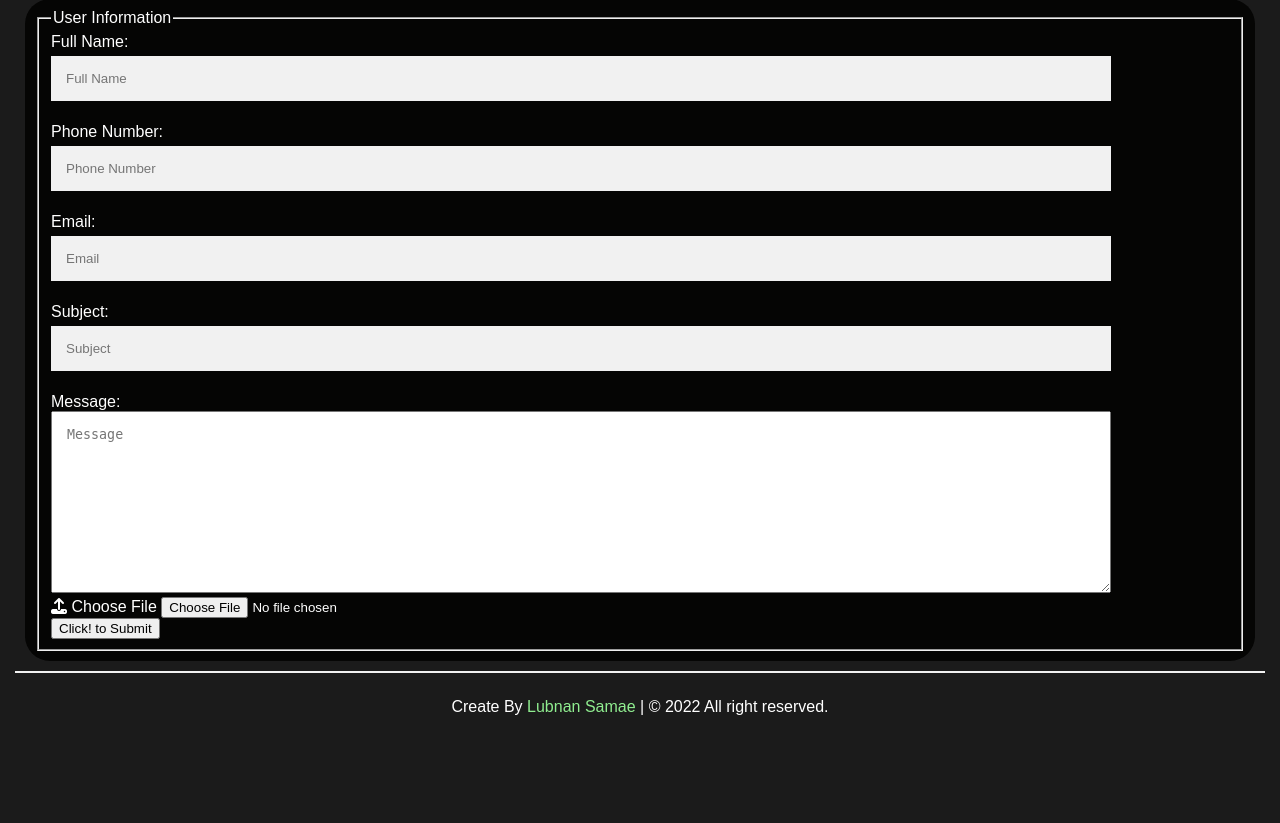
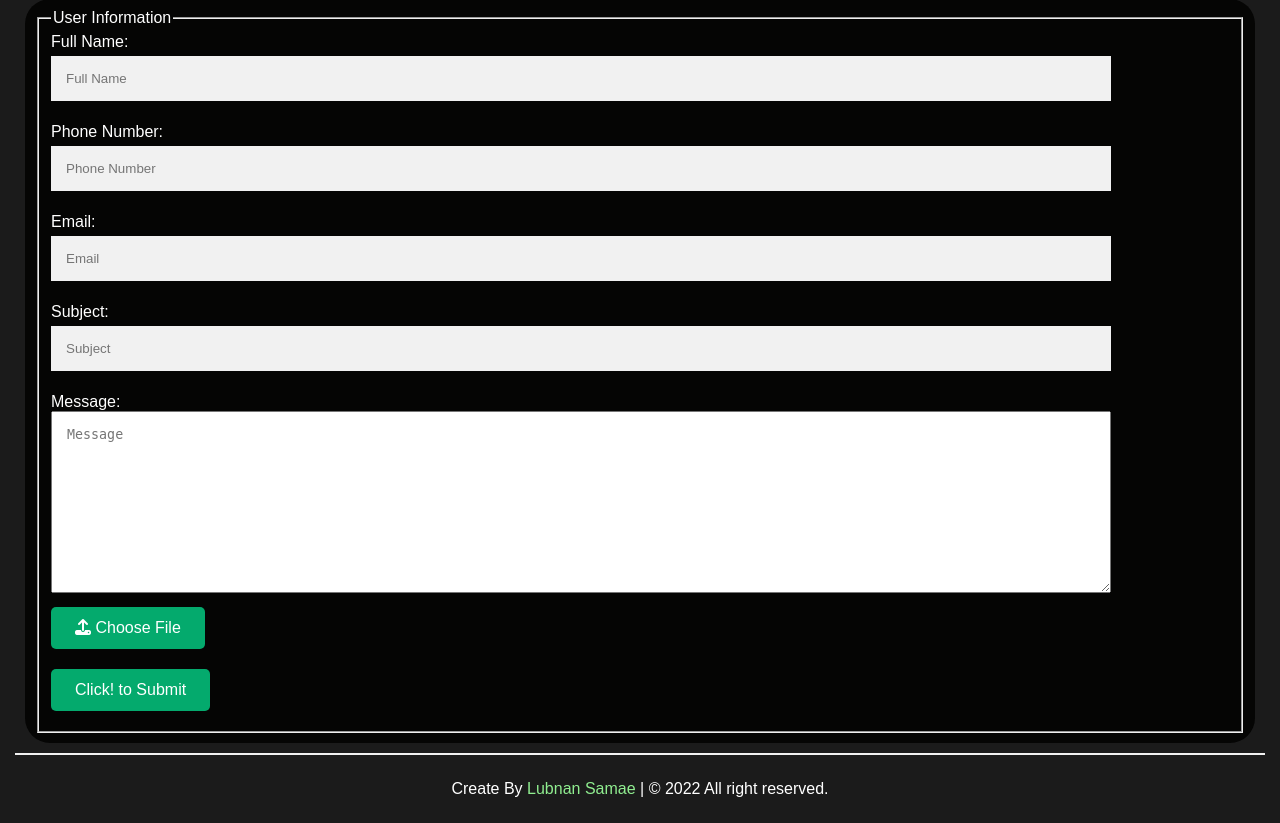
Before and after one commit to mylubnan/mylubnan.github.io, a PHP site: page / in a window 1280 px wide. Shown: the part 2157-2980 px from the top of the page. Before the commit the page ends 2872 px from the top, so only its background shows below. Run offline with PHP 8.4, Linux system fonts and the light colour scheme; some libraries are stand-ins or nearby versions.

Commit message:
Update style.css

```diff
--- a/myPortfolio/style.css
+++ b/myPortfolio/style.css
@@ -1,3 +1,7 @@
+#navbar {
+  position: fixed;
+}
+
  body {
    margin: 15px;
    background-color: #1b1b1b;
@@ -232,3 +236,75 @@
   border: 1px solid #3c763d;
   margin-bottom: 20px;
  }
+
+ /* Hide the default file input */
+input[type="file"] {
+  display: none; /* Hide default file input */
+}
+
+/* Style for the custom file upload button */
+.custom-file-upload {
+  background-color: #04AA6D; /* Green background */
+  color: white; /* White text */
+  border: none; /* Remove default border */
+  padding: 12px 24px; /* Add padding */
+  text-align: center; /* Center text */
+  text-decoration: none; /* Remove underline */
+  display: inline-block; /* Align inline */
+  font-size: 16px; /* Set font size */
+  margin: 10px 0; /* Margin for spacing */
+  cursor: pointer; /* Pointer cursor on hover */
+  border-radius: 5px; /* Rounded corners */
+  transition: background-color 0.3s ease; /* Smooth background color transition */
+}
+
+/* Hover effect for custom file upload button */
+.custom-file-upload:hover {
+  background-color: #038d63; /* Darker green on hover */
+}
+
+/* Focus effect for accessibility */
+.custom-file-upload:focus {
+  outline: 3px solid #04AA6D; /* Green outline on focus */
+  outline-offset: 2px; /* Offset outline for better visibility */
+}
+
+
+ /* Style for all buttons */
+button,
+input[type="submit"] {
+  background-color: #04AA6D; /* Green background */
+  color: white; /* White text */
+  border: none; /* Remove default border */
+  padding: 12px 24px; /* Add padding */
+  text-align: center; /* Center the text */
+  text-decoration: none; /* Remove underline from text */
+  display: inline-block; /* Align buttons inline */
+  font-size: 16px; /* Set font size */
+  margin: 10px 0; /* Add margin for spacing */
+  cursor: pointer; /* Show pointer cursor on hover */
+  border-radius: 5px; /* Rounded corners */
+  transition: background-color 0.3s ease; /* Smooth background color transition */
+}
+
+/* Hover effect */
+button:hover,
+input[type="submit"]:hover {
+  background-color: #038d63; /* Darker green on hover */
+}
+
+/* Focus effect for accessibility */
+button:focus,
+input[type="submit"]:focus {
+  outline: 3px solid #04AA6D; /* Green outline on focus */
+  outline-offset: 2px; /* Offset outline for better visibility */
+}
+
+/* Style for disabled buttons */
+button:disabled,
+input[type="submit"]:disabled {
+  background-color: #c8c8c8; /* Gray background for disabled */
+  color: #7f7f7f; /* Gray text */
+  cursor: not-allowed; /* Show not-allowed cursor */
+  opacity: 0.6; /* Slightly transparent */
+}
```
